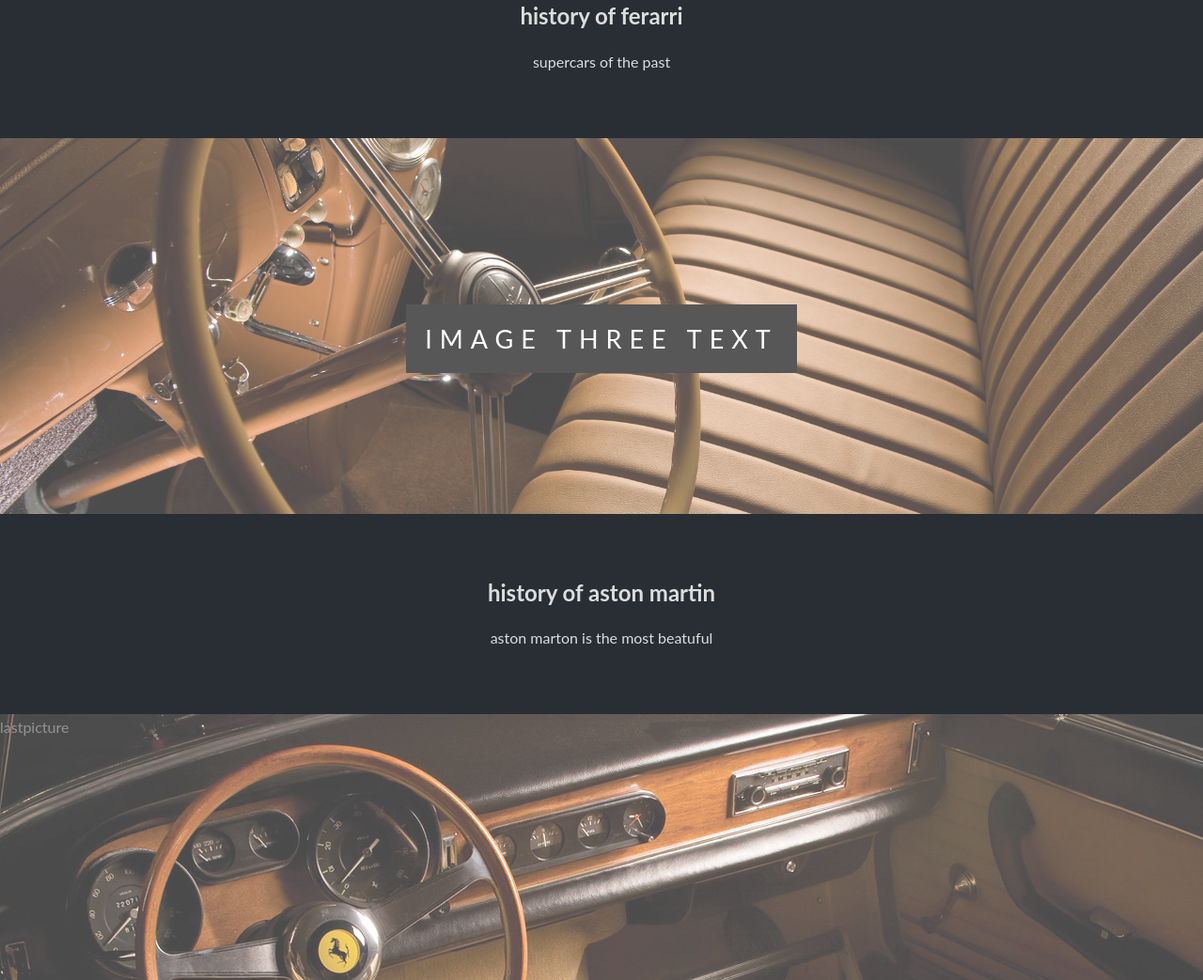
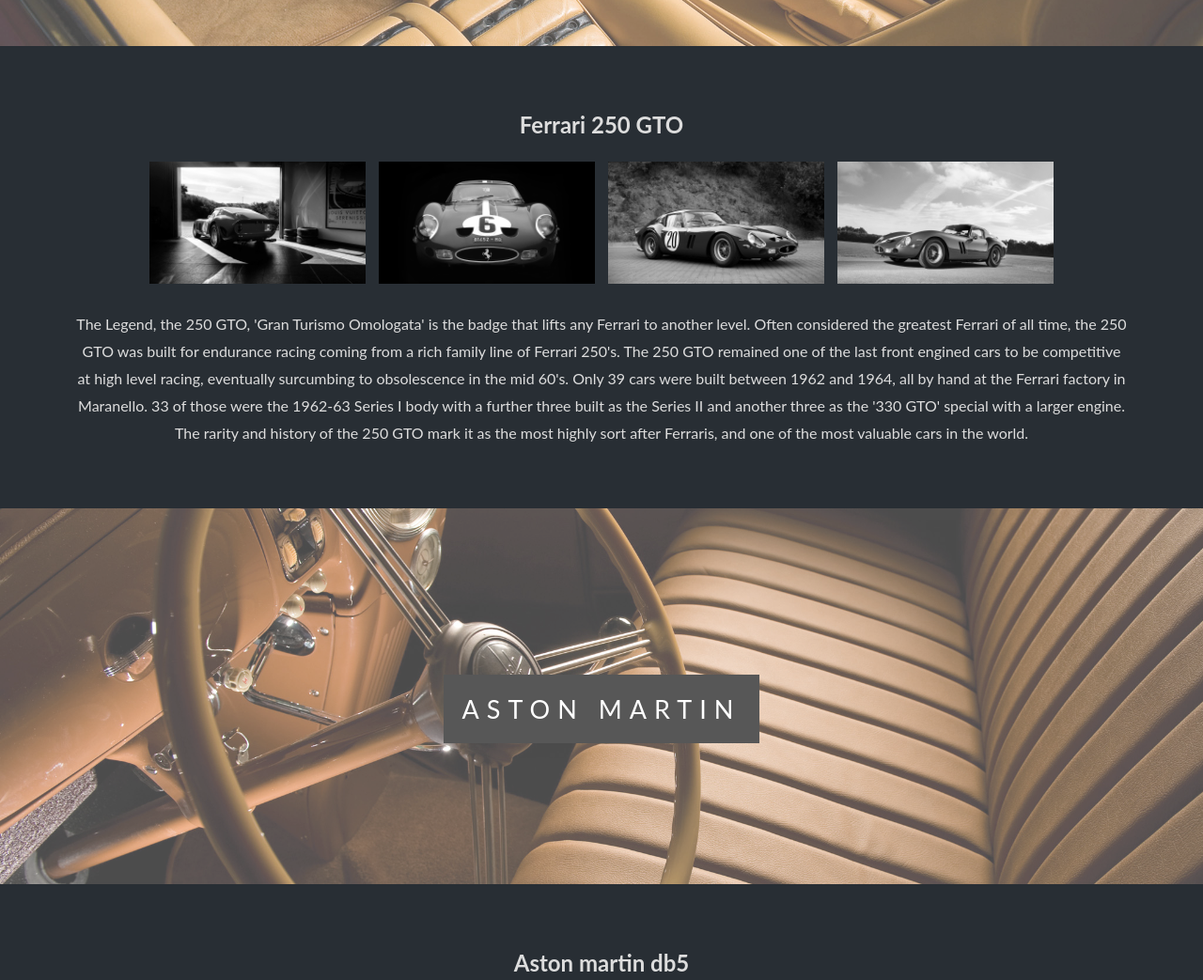
Before and after one commit to denizdmu/Assignment2-website-ctec3904, a plain HTML site: page index.html in a window 1280 px wide. Shown: the part 1480-2523 px from the top of the page at 94% size. Drawn offline with Linux system fonts and the light colour scheme.

Commit message:
photo gallery

```diff
--- a/css/style.css
+++ b/css/style.css
@@ -14,7 +14,7 @@
   background-position:center;
   background-size:cover;
   background-repeat:no-repeat;
-  background-attachment:fixed;
+ background-attachment:fixed;
 }
 
 .bg1{
@@ -31,6 +31,19 @@
   background-image:url('../images/background3.jpg');
   min-height:400px;
 }
+.gallery{
+    margin: 10px 50px;
+}
+.gallery img{
+    width: 230px;
+    padding: 5px;
+    filter: grayscale(100%);
+    transition: 1s;
+    }
+.gallery img:hover{
+    filter: grayscale(0);
+}
+
 
 .section{
   text-align:center;
--- a/index.html
+++ b/index.html
@@ -20,9 +20,9 @@
   </div>
 
   <section class="section section-light">
-    <h2>Section One</h2>
+    <h2>Ford Mustang 429</h2>
     <p>
-      frist car
+     The Boss 429 (also known as the "Boss 9" by enthusiasts) is arguably one of the rarest and most valued muscle cars to date. [1] In total there were 1358 original Boss 429s made. The origin of the Boss 429 came about as a result of NASCAR. Ford was seeking to develop a Hemi engine that could compete with the famed 426 Hemi from Chrysler in NASCAR's Sprint Cup Series (then known as "Grand National Division"). NASCAR's homologation rules required that at least 500 cars be fitted with this motor and sold to the general public. After much consideration, it was decided by Ford that the Mustang would be the car that would house this new engine.
     </p>
   </section>
 
@@ -35,31 +35,44 @@
   </div>
 
   <section class="section section-dark">
-    <h2>history of ferarri</h2>
+    <h2>Ferrari 250 GTO</h2>
+
+      <div class="gallery">
+
+          <a href= "images/250gtopictures/1.jpg"><img src="images/250gtopictures/1.jpg"></a>
+          <a href= "images/250gtopictures/2.jpg"><img src="images/250gtopictures/2.jpg"></a>
+          <a href= "images/250gtopictures/3.jpg"><img src="images/250gtopictures/3.jpg"></a>
+          <a href= "images/250gtopictures/4.jpg"><img src="images/250gtopictures/4.jpg"></a>
+
+      </div>
     <p>
-      supercars of the past
+     The Legend, the 250 GTO, 'Gran Turismo Omologata' is the badge that lifts any Ferrari to another level. Often considered the greatest Ferrari of all time, the 250 GTO was built for endurance racing coming from a rich family line of Ferrari 250's. The 250 GTO remained one of the last front engined cars to be competitive at high level racing, eventually surcumbing to obsolescence in the mid 60's.
+
+    Only 39 cars were built between 1962 and 1964, all by hand at the Ferrari factory in Maranello. 33 of those were the 1962-63 Series I body with a further three built as the Series II and another three as the '330 GTO' special with a larger engine. The rarity and history of the 250 GTO mark it as the most highly sort after Ferraris, and one of the most valuable cars in the world.
     </p>
   </section>
 
   <div class="bg3">
     <div class="captiontext">
       <span class="border trans">
-        Image Three Text
+          Aston martin
       </span>
     </div>
   </div>
 
   <section class="section section-dark">
-    <h2> history of aston martin </h2>
+    <h2> Aston martin db5</h2>
     <p>
-     aston marton is the most beatuful
+  Often billed as the “most famous car in the world”, James Bond’s gadget laden Silver Birch DB5 in Goldfinger became many a schoolboy’s dream. Regarded by many as the most beautiful Aston Martin produced, the DB5 shares many similar traits to the DB4. However, DB5’s most substantial change occurred under the bonnet.
+
+The engine capacity was enlarged to 4 litres by increasing the bore to 96mm. The car had three SU carburettors, as fitted to the outgoing DB4 Vantage, and also shared the latter’s fared in headlamps. Significant too was the introduction of a full synchromesh ZF 5 speed gearbox.
     </p>
   </section>
 
   <div class="bg1">
-    <div class="cartiontext">
+    <div class="captiontext">
       <span class="border">
-  lastpicture
+          socail media links
       </span>
     </div>
   </div>
```
Also changed, not shown: images/250gtopictures/1.jpg (added), images/250gtopictures/2.jpg (added), images/250gtopictures/3.jpg (added), images/250gtopictures/4.jpg (added), 2 other files.
